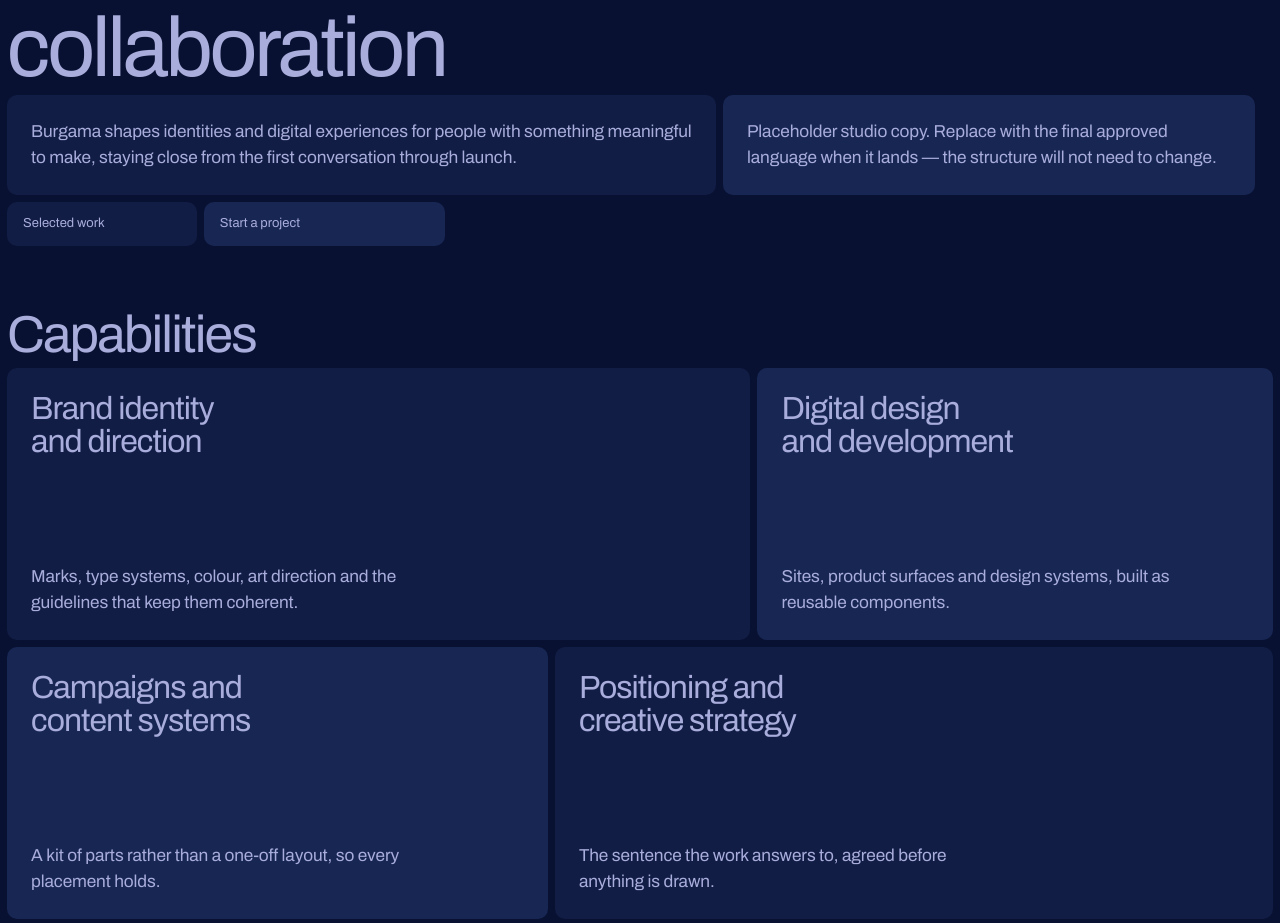
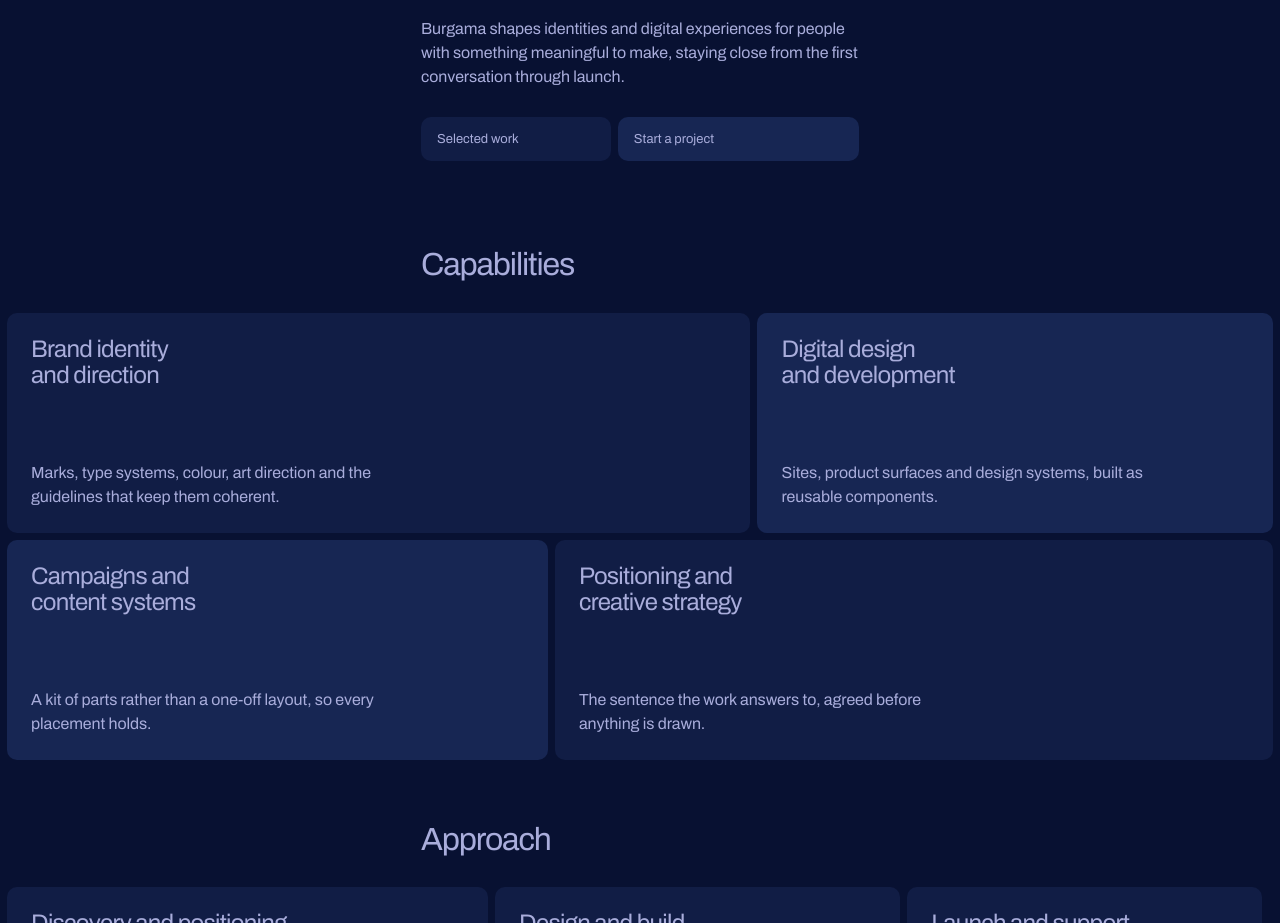
Before and after one commit to cedarandcactus/burgama-site-14.5, a Next.js app: page /studio in a window 1280 px wide. Shown: the part 289-1212 px from the top of the page. Built offline with nearby package versions, Linux system fonts and the light colour scheme.

Commit message:
feat: enhance typography and layout consistency across pages

```diff
--- a/app/contact/page.tsx
+++ b/app/contact/page.tsx
@@ -22,7 +22,7 @@ export default function ContactPage() {
         <AnimatedText
           as="h1"
           lines={['Start a project']}
-          className="t-display"
+          className="t-display rail mx-auto mb-6"
         />
 
         <div className="flex flex-col gap-module md:flex-row">
@@ -55,7 +55,7 @@ export default function ContactPage() {
           as="h2"
           id="include-title"
           lines={['Useful to include']}
-          className="t-title"
+          className="t-title rail mx-auto mb-6"
         />
         <div className="flex flex-wrap gap-module">
           {INCLUDE.map((item) => (
--- a/app/globals.css
+++ b/app/globals.css
@@ -120,28 +120,29 @@
   letter-spacing: -0.045em;
 }
 
+/* Sized to sit inside the 438px editorial rail without wrapping oddly. */
 @utility t-display {
-  font-size: clamp(2.75rem, 7vw, 5.25rem);
-  line-height: 0.94;
+  font-size: clamp(2.25rem, 5.6vw, 3rem);
+  line-height: 0.96;
   letter-spacing: -0.04em;
 }
 
 @utility t-title {
-  font-size: clamp(2rem, 4.6vw, 3.25rem);
-  line-height: 0.98;
+  font-size: clamp(1.625rem, 4vw, 2rem);
+  line-height: 1.02;
   letter-spacing: -0.035em;
 }
 
 @utility t-section {
-  font-size: clamp(1.5rem, 2.6vw, 2rem);
-  line-height: 1.04;
+  font-size: clamp(1.25rem, 2.4vw, 1.5rem);
+  line-height: 1.08;
   letter-spacing: -0.03em;
 }
 
 @utility t-body {
-  font-size: clamp(1.0625rem, 1.35vw, 1.25rem);
+  font-size: 1rem;
   line-height: 1.5;
-  letter-spacing: -0.006em;
+  letter-spacing: -0.004em;
 }
 
 @utility t-ui {
--- a/app/page.tsx
+++ b/app/page.tsx
@@ -13,8 +13,8 @@ export default function HomePage() {
     <>
       <HeroOrigin />
 
-      <section aria-labelledby="premise-title" className="px-module py-24 md:py-36">
-        <div className="rail mx-auto flex flex-col gap-8 md:mx-0 md:ml-[max(0px,calc(50vw-540px))]">
+      <section aria-labelledby="premise-title" className="px-module py-28 md:py-40">
+        <div className="rail mx-auto flex flex-col gap-7">
           <AnimatedText
             as="h1"
             id="premise-title"
@@ -36,16 +36,11 @@ export default function HomePage() {
 
       <section
         aria-labelledby="work-title"
-        className="flex flex-col gap-module px-module pb-24 md:pb-36"
+        className="flex flex-col gap-module px-module pb-28 md:pb-40"
       >
-        <div className="flex flex-col gap-module md:flex-row md:items-end">
-          <AnimatedText
-            as="h2"
-            id="work-title"
-            lines={['Selected work']}
-            className="t-title md:basis-[58%]"
-          />
-          <p className="t-body md:basis-[42%]">
+        <div className="rail mx-auto mb-6 flex flex-col gap-4">
+          <AnimatedText as="h2" id="work-title" lines={['Selected work']} className="t-title" />
+          <p className="t-body">
             Five working entries. Each one runs on the same template system, sized by what the
             project needs.
           </p>
--- a/app/studio/page.tsx
+++ b/app/studio/page.tsx
@@ -58,28 +58,23 @@ export default function StudioPage() {
   return (
     <>
       <section className="flex flex-col gap-module px-module pt-[92px] pb-16 md:pt-[140px]">
+        <div className="rail mx-auto mb-6 flex flex-col gap-7">
           <AnimatedText
             as="h1"
             lines={['An independent studio', 'built around close', 'collaboration']}
-          className="t-display max-w-[22ch]"
+            className="t-display"
           />
-        <div className="flex flex-col gap-module md:flex-row">
-          <p className="t-body rounded-module bg-surface-1 p-6 md:basis-[56%]">
+          <p className="t-body">
             Burgama shapes identities and digital experiences for people with something
             meaningful to make, staying close from the first conversation through launch.
           </p>
-          <p className="t-body rounded-module bg-surface-2 p-6 md:basis-[42%]">
-            Placeholder studio copy. Replace with the final approved language when it lands —
-            the structure will not need to change.
-          </p>
-        </div>
           <ModularButtonGroup
-          className="rail"
             actions={[
               { label: 'Selected work', href: '/work', basis: '44%', tone: 'surface-1' },
               { label: 'Start a project', href: '/contact', basis: '56%', tone: 'surface-2' },
             ]}
           />
+        </div>
       </section>
 
       <section
@@ -91,14 +86,14 @@ export default function StudioPage() {
           as="h2"
           id="capabilities-title"
           lines={['Capabilities']}
-          className="t-title"
+          className="t-title rail mx-auto mb-6"
         />
         <div className="flex flex-wrap gap-module">
           {CAPABILITIES.map((item) => (
             <div
               key={item.title}
               style={{ flexBasis: item.basis, flexGrow: 1 }}
-              className={`flex min-w-[260px] min-h-[34svh] flex-col justify-between gap-6 rounded-module p-6 ${item.tone}`}
+              className={`flex min-h-[220px] min-w-[260px] flex-col justify-between gap-8 rounded-module p-6 ${item.tone}`}
             >
               <h3 className="t-section max-w-[18ch]">{item.title}</h3>
               <p className="t-body max-w-[40ch]">{item.body}</p>
@@ -112,7 +107,12 @@ export default function StudioPage() {
         aria-labelledby="approach-title"
         className="flex flex-col gap-module px-module pb-24 md:scroll-mt-24 md:pb-36"
       >
-        <AnimatedText as="h2" id="approach-title" lines={['Approach']} className="t-title" />
+        <AnimatedText
+          as="h2"
+          id="approach-title"
+          lines={['Approach']}
+          className="t-title rail mx-auto mb-6"
+        />
         <div className="flex flex-col gap-module md:flex-row">
           {APPROACH.map((step) => (
             <div
--- a/app/work/[slug]/page.tsx
+++ b/app/work/[slug]/page.tsx
@@ -44,19 +44,10 @@ export default async function ProjectPage({
     <>
       <article className="flex flex-col gap-16 px-module pt-[92px] md:gap-24 md:pt-[140px]">
         <header className="flex flex-col gap-module">
-          <AnimatedText
-            as="h1"
-            lines={[project.title]}
-            className="t-display max-w-[16ch]"
-          />
-
-          <div className="flex flex-col gap-module md:flex-row md:items-end">
-            <AnimatedText
-              lines={project.introCopy}
-              className="t-section md:basis-[58%]"
-              delay={120}
-            />
-            <p className="t-body md:basis-[40%]">{project.summary}</p>
+          <div className="rail mx-auto mb-6 flex flex-col gap-6">
+            <AnimatedText as="h1" lines={[project.title]} className="t-display" />
+            <AnimatedText lines={project.introCopy} className="t-section" delay={120} />
+            <p className="t-body">{project.summary}</p>
           </div>
 
           <MediaFrame item={project.heroMedia} />
--- a/app/work/page.tsx
+++ b/app/work/page.tsx
@@ -17,14 +17,14 @@ export default function WorkPage() {
         aria-labelledby="work-index-title"
         className="flex flex-col gap-module px-module pt-[92px] pb-16 md:pt-[140px]"
       >
-        <div className="flex flex-col gap-module md:flex-row md:items-end">
+        <div className="rail mx-auto mb-6 flex flex-col gap-4">
           <AnimatedText
             as="h1"
             id="work-index-title"
             lines={['Work']}
-            className="t-display md:basis-[56%]"
+            className="t-display"
           />
-          <p className="t-body md:basis-[44%]">
+          <p className="t-body">
             The archive runs on one project template. Size and placement carry the hierarchy,
             not labels.
           </p>
--- a/components/media-module.tsx
+++ b/components/media-module.tsx
@@ -24,12 +24,12 @@ export function MediaFrame({
         }`}
       >
         {item.src ? (
-          <img
-            src={item.src || '/placeholder.svg'}
-            alt={item.label}
-            className="h-full w-full object-cover"
-          />
-        ) : null}
+          <img src={item.src} alt={item.label} className="h-full w-full object-cover" />
+        ) : (
+          <span className="t-ui absolute bottom-5 left-5" aria-hidden="true">
+            Image slot
+          </span>
+        )}
       </div>
       <figcaption className="t-ui">{item.label}</figcaption>
     </figure>
--- a/components/site-footer.tsx
+++ b/components/site-footer.tsx
@@ -10,7 +10,8 @@ const LINKS = [
 export function SiteFooter() {
   return (
     <footer className="px-module pb-module">
-      <div className="flex flex-col gap-module rounded-module bg-surface-1 p-6 md:p-10">
+      <div className="rounded-module bg-surface-1 px-module py-12 md:py-16">
+        <div className="rail mx-auto flex flex-col gap-module">
         <AnimatedText
           as="h2"
           lines={['Start a project', 'with the studio']}
@@ -43,9 +44,10 @@ export function SiteFooter() {
           ))}
         </div>
 
-        <div className="flex items-end justify-between gap-module pt-6">
-          <BrandMark className="h-4 w-auto" />
-          <p className="t-ui">Burgama, independent design studio</p>
+          <div className="flex items-end justify-between gap-module pt-6">
+            <BrandMark className="h-4 w-auto" />
+            <p className="t-ui">Independent design studio</p>
+          </div>
         </div>
       </div>
     </footer>
--- a/components/site-nav.tsx
+++ b/components/site-nav.tsx
@@ -77,7 +77,7 @@ export function SiteNav() {
             aria-label="Burgama, home"
             className="flex items-center justify-center rounded-sm px-2 py-2"
           >
-            <BrandMark className="h-[15px] w-auto" />
+            <BrandMark className="h-[18px] w-auto" />
           </Link>
 
           <button
--- a/components/work-index.tsx
+++ b/components/work-index.tsx
@@ -28,7 +28,11 @@ export function WorkIndex({ projects }: { projects: Project[] }) {
 
   return (
     <div className="flex flex-col gap-module">
-      <div className="flex flex-wrap gap-module" role="group" aria-label="Filter by discipline">
+      <div
+        className="rail mx-auto mb-6 flex flex-wrap gap-module"
+        role="group"
+        aria-label="Filter by discipline"
+      >
         {options.map((option) => {
           const active = option === filter
           return (
```
Also changed, not shown: components/hero-origin.tsx (+15 -13 lines). Lines whose indentation alone changed are shown as unchanged.
